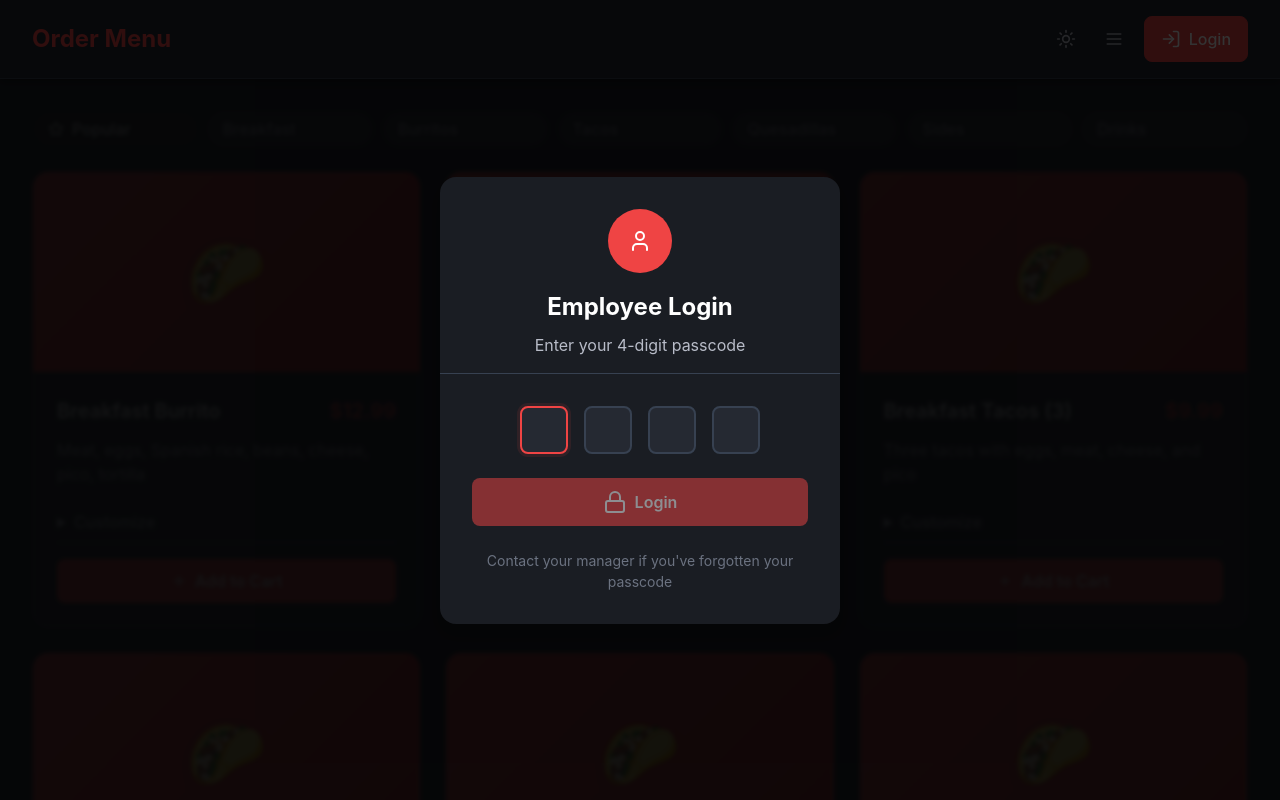
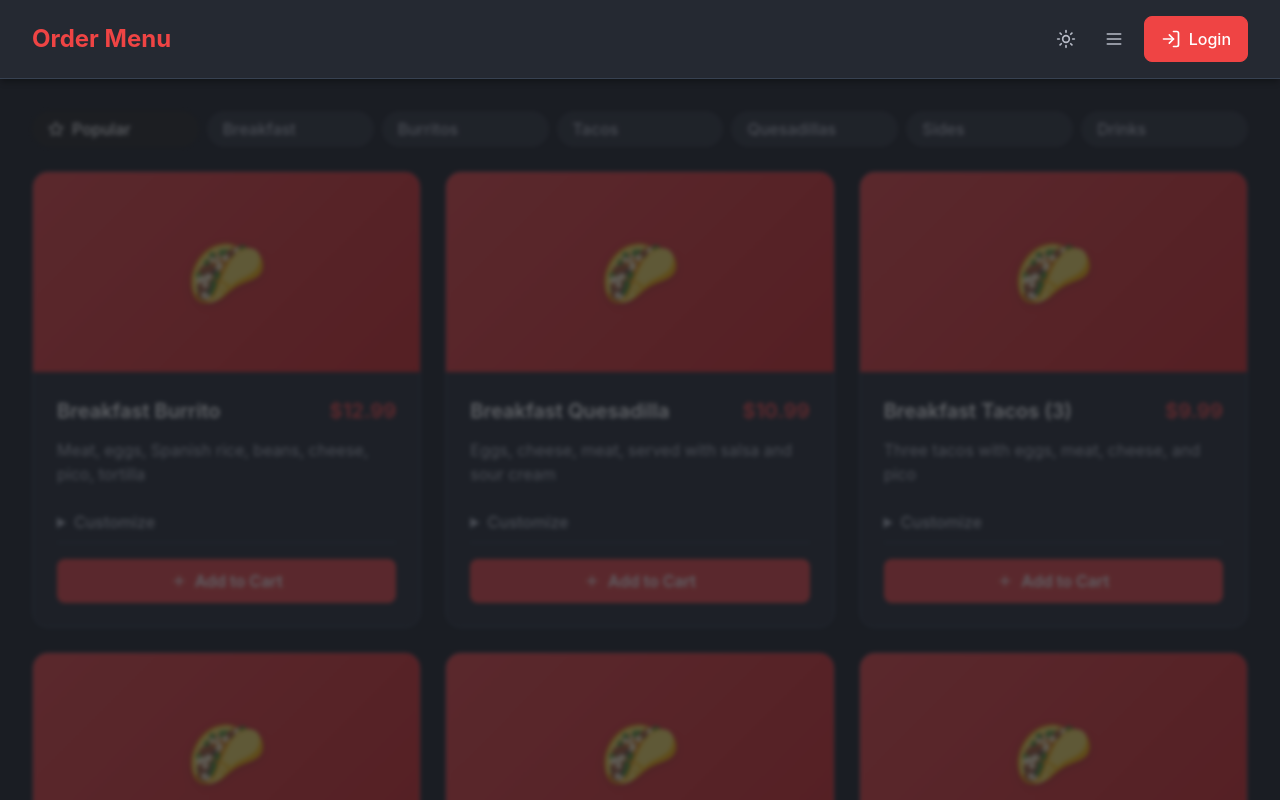
Before and after one commit to Randymor10/POS-tablet, a React (Vite) app: page / in a window 1280 px wide. Shown: the top 800 px of the page. Built offline with nearby package versions, Linux system fonts and the light colour scheme.

Commit message:
Implement grayed-out login screen with passcode modal

```diff
--- a/src/App.tsx
+++ b/src/App.tsx
@@ -25,15 +25,6 @@ function App() {
   const [isLoginModalOpen, setIsLoginModalOpen] = useState(false);
 
   const { employee, isLoggedIn } = useEmployee();
-
-  // Show login modal automatically if not logged in
-  React.useEffect(() => {
-    if (!isLoggedIn && !isLoginModalOpen) {
-      setIsLoginModalOpen(true);
-    } else if (isLoggedIn && isLoginModalOpen) {
-      setIsLoginModalOpen(false);
-    }
-  }, [isLoggedIn, isLoginModalOpen]);
 
   const categories = Array.from(new Set(menu.map((m) => m.category)));
 
```
